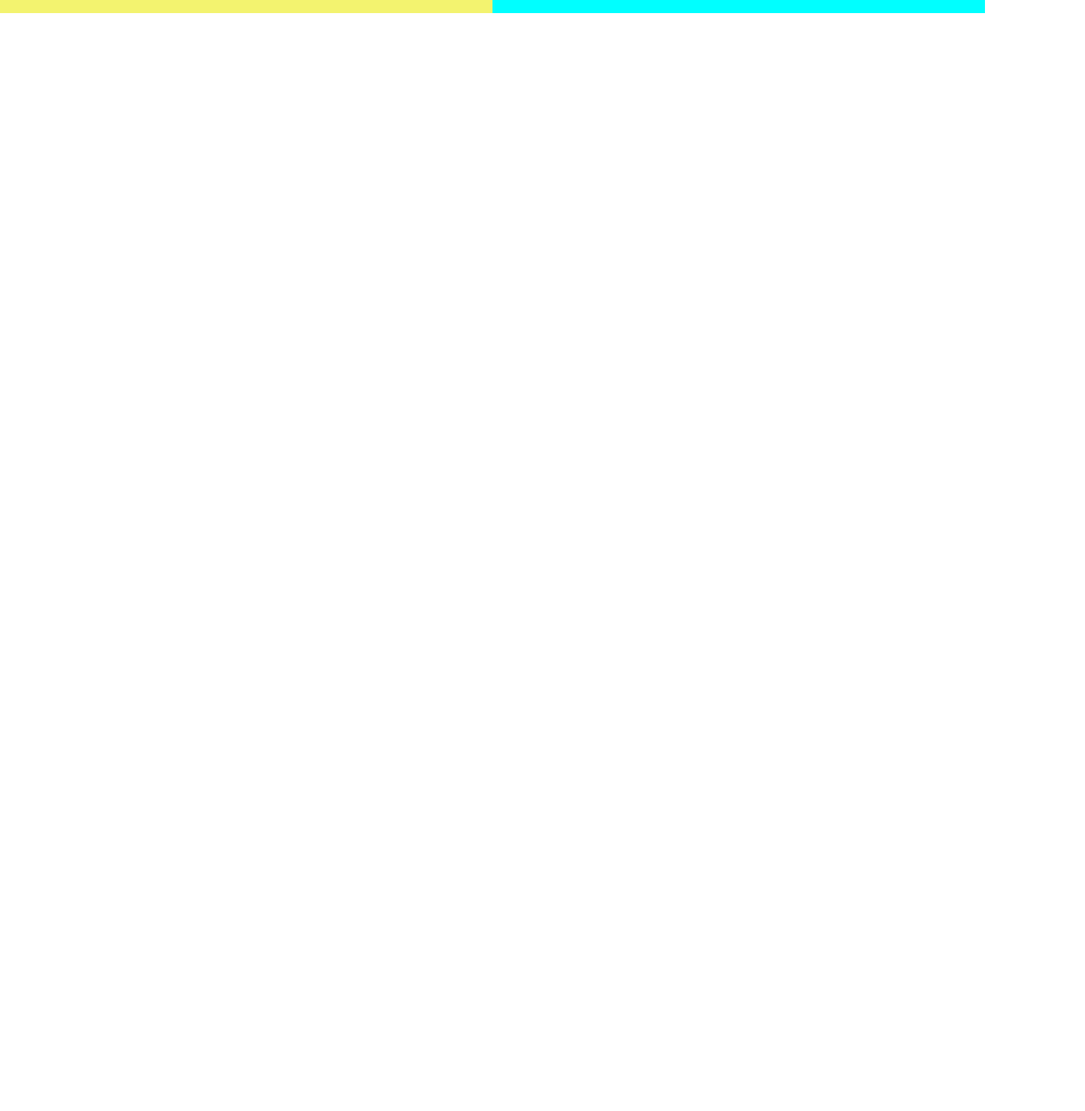
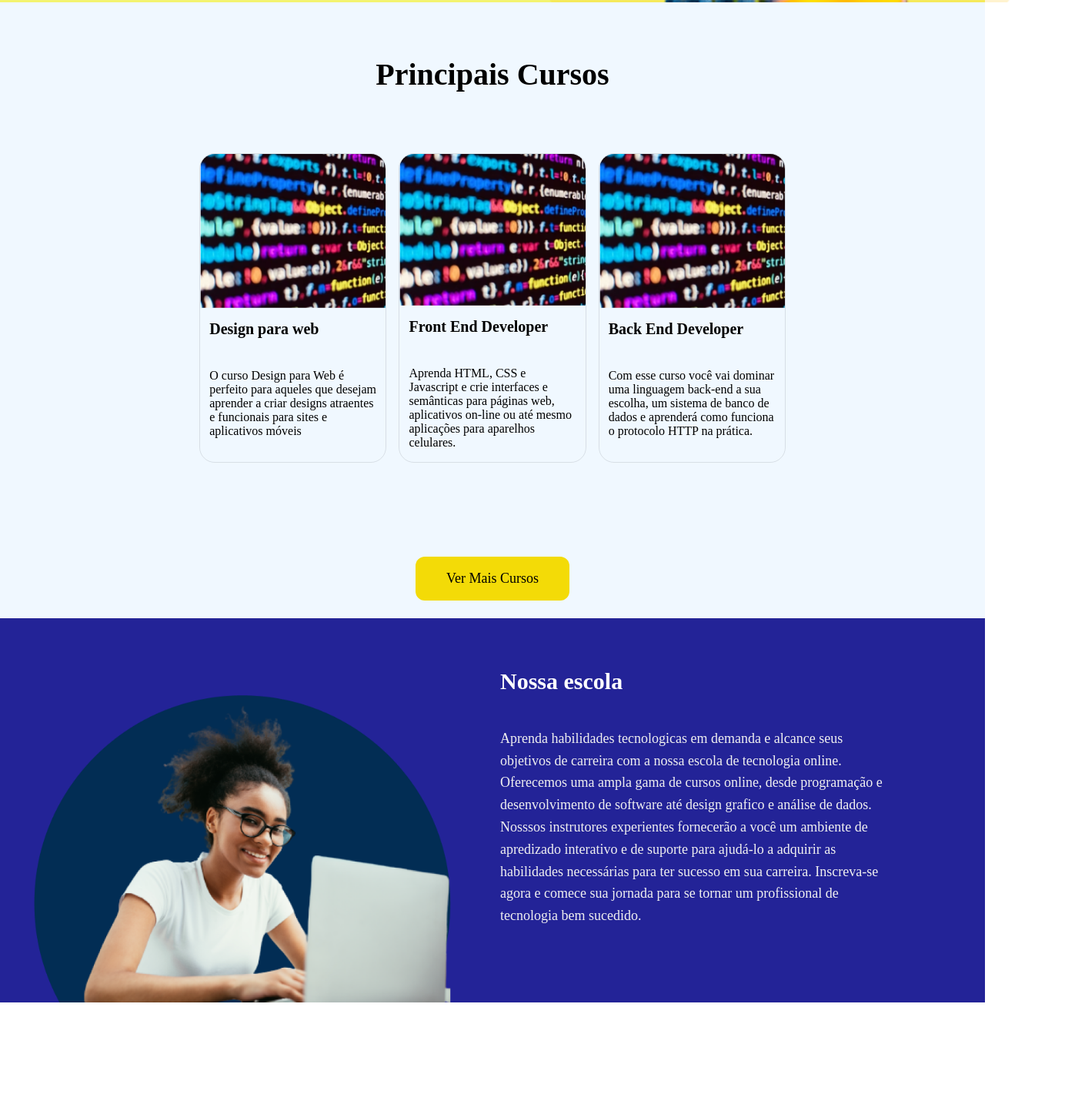
Before and after one commit to Robson-Vieira/Porojeto-Aprenser, a plain HTML site: page index.html in a window 1280 px wide. Shown: the part 777-2220 px from the top of the page at 77% size, 1410 px wide, since content can reach past the window. Before the commit the page ends 800 px from the top, so only its background shows below. Drawn offline with Linux system fonts and the light colour scheme.

Commit message:
Atualizando a pagina

```diff
--- a/index.html
+++ b/index.html
@@ -1,16 +1,17 @@
 <!DOCTYPE html>
-<html lang="en">
+<html lang="pt-br">
+
 <head>
     <meta charset="UTF-8">
     <link rel="stylesheet" href="style.css">
     <meta name="viewport" content="width=device-width, initial-scale=1.0">
     <title>Aprenser</title>
 </head>
+
 <body>
-    <header>
+    <header class="cabeçalho">
         <div class="container-logo">
             <img src="imagens/logoAprenser.png" alt="Logo com a arte aprenser" class="logo-aprenser">
-
             <nav class="navegacao">
                 <ul class="lista">
                     <li class="item-lista"><a href="#">cursos</a></li>
@@ -33,5 +34,51 @@
         </section>
     </section>
 
+    <section class="cursos-page">
+        <section class="container-delimitador">
+            <header class="principais-cursos">principais cursos</header>
+            <section class="container-cards-cursos">
+                <section class="card-curso">
+                    <div class="image"></div>
+                    <div class="content-card">
+                        <h2 class="title-card">Design para web</h2>
+                        <p class="description-card">O curso Design para Web é perfeito para aqueles que desejam aprender
+                            a criar designs atraentes e funcionais para sites e aplicativos móveis</p>
+                    </div>
+                </section>
+                <section class="card-curso">
+                    <div class="image"></div>
+                    <div class="content-card">
+                        <h2 class="title-card">Front End Developer</h2>
+                        <p class="description-card">Aprenda HTML, CSS e Javascript e crie interfaces e semânticas para
+                            páginas web, aplicativos on-line ou até mesmo aplicações para aparelhos celulares.
+                        </p>
+                    </div>
+                </section>
+                <section class="card-curso">
+                    <div class="image"></div>
+                    <div class="content-card">
+                        <h2 class="title-card">Back End Developer</h2>
+                        <p class="description-card">Com esse curso você vai dominar uma linguagem back-end a sua
+                            escolha, um sistema de banco de dados e aprenderá como funciona o protocolo HTTP na prática.
+                        </p>
+                    </div>
+                </section>
+            </section>
+        </section>
+        <a class="outros-cursos" href="#">Ver mais cursos</a>
+    </section>
+
+    <section class="page-3">
+        <section class="container-delimitador-3">
+            <div class="img"><img src="imagens/nossa-escola.png" alt=""></div>
+            <div class="text-page3">
+                <h2>Nossa escola</h2>
+                <p>Aprenda habilidades tecnologicas em demanda e alcance seus objetivos de carreira com a nossa escola de tecnologia online. Oferecemos uma ampla gama de cursos online, desde programação e desenvolvimento de software até design grafico e análise de dados. Nosssos instrutores experientes fornecerão a você um ambiente de apredizado interativo e de suporte para ajudá-lo a adquirir as habilidades necessárias para ter sucesso em sua carreira. Inscreva-se agora e comece sua jornada para se tornar um profissional de tecnologia bem sucedido.</p>
+            </div>
+        </section>
+    </section>
+
 </body>
+
 </html>
--- a/style.css
+++ b/style.css
@@ -1,99 +1,254 @@
-html{
+html,
+body {
     font-size: 62.5%;
+    height: 100%;
+    margin: 0;
+    padding: 0;
+}
 
-
-}
-body{
-    margin: 0;
-}
-header{
+.cabeçalho {
     background-color: rgba(0, 0, 0, 0.9);
-    display:flex;
+    display: flex;
     flex-direction: row;
-    height: 9em;
+    height: 6rem;
 
 }
 
-.container-logo{
+.container-logo {
 
     width: 90vw;
     margin: 0 auto;
-    padding: 0 0 0 3em ;
+    padding: 0 0 0 5rem;
     display: flex;
     justify-content: space-between;
     align-items: center;
-
 }
 
-.lista{
+.container-logo img {
+    height: 6rem;
+}
+
+.lista {
     display: flex;
     flex-direction: row;
-    padding-right: 2em;
-    gap: 2em;
+    padding-right: 5rem;
+    margin-right: 15rem;
+    gap: 2rem;
 }
 
-.item-lista a{
+.item-lista a {
     color: rgb(206, 187, 16);
-    font-size: 1.8em;
+    font-size: 1.6rem;
     list-style-type: none;
-    padding: .8rem;
+    padding: 1rem;
     text-transform: capitalize;
     border: 2px solid rgb(206, 187, 16);
     text-decoration: none;
 }
 
-.item-lista a:hover{
-    background-color:rgb(206, 187, 16) ;
+.item-lista a:hover {
+    background-color: rgb(206, 187, 16);
     color: black;
 }
 
-.conteudo-1{
-    background-color: rgba(235, 235, 11, 0.589);
+.conteudo-1 {
+    background-color: #ebeb0b96;
+    background: linear-gradient(to top, #ebeb0b96, #ffffff);
     display: flex;
     flex-direction: row;
     justify-content: space-between;
-    width: 100vw;
-    height: 88vh;
+    width: 100%;
+    height: 90vh;
 }
 
-.titulo-link-conteudo1{
+.titulo-link-conteudo1 {
     width: 50%;
     display: flex;
     justify-content: center;
     align-items: flex-start;
     flex-direction: column;
-    gap: 1.6rem;
-    padding:0 0 0 6rem ;
+    gap: 2rem;
+    padding: 0 0 0 3rem;
+    margin-left: 5rem;
 }
 
-.container-title{
-    width: 30rem;
+.container-title {
+    width: 35rem;
+
 }
 
-.title-principal{
-    margin: 0 0 2rem 0;
-    font-size: 4rem;
+.title-principal {
+    margin: 0 0 1rem 0;
+    font-size: 5rem;
 }
 
-.saiba-mais{
+.saiba-mais {
 
-    font-size: 2rem;
+    font-size: 1.7rem;
     text-decoration: none;
     background-color: rgb(241, 241, 24);
-    padding: 1rem;
-    border-radius: 1rem;
+    padding: 2rem;
+    border-radius: 1.2rem;
     color: black;
 }
 
-span{
+span {
     text-transform: uppercase;
 }
 
-.image-conteudo1{
-    width:50%;
-    background-color: aqua;
+.image-conteudo1 {
+    width: 50%;
+    display: flex;
+    align-items: flex-end;
+    justify-content: flex-start;
 }
 
-.image-conteudo1 img{
+.image-conteudo1 img {
+    height: 70rem;
+}
+
+.cursos-page {
+    height: 100vh;
+    width: 100vw;
+    background-color: aliceblue;
+    display: flex;
+    flex-direction: column;
+    align-items: center;
+}
+
+.container-delimitador {
+    height: 90%;
+    width: 70%;
+    margin: 0 auto;
+
+    display: flex;
+    align-items: center;
+    justify-content: flex-start;
+    flex-direction: column;
+}
+
+.principais-cursos {
+    font-size: 4rem;
+    text-transform: capitalize;
+    font-weight: 700;
+    margin-bottom: 10rem;
+    padding-top: 7rem;
 
 }
+
+.container-cards-cursos {
+    height: 50%;
+    width: 85%;
+    display: flex;
+    align-items: center;
+    justify-content: space-around;
+    flex-direction: row;
+    gap: 16px;
+    margin: 0;
+}
+
+.card-curso {
+    height: 40rem;
+    width: 30rem;
+    border: 1px solid rgba(0, 0, 0, 0.103);
+    border-radius: 20px;
+    overflow: hidden;
+    display: flex;
+    flex-direction: column;
+
+}
+
+.image {
+    background-image: url(imagens/curso-design-1.png);
+    background-repeat: no-repeat;
+    background-size: cover;
+    border-top-right-radius: 10px;
+    width: 100%;
+    height: 50%;
+}
+
+.content-card {
+    display: flex;
+    flex-direction: column;
+    width: 90%;
+    margin: 1.6rem auto;
+    align-items: flex-start;
+}
+
+.title-card {
+    font-size: 2rem;
+    font-weight: 600;
+    margin: 0 0 4rem 0;
+}
+
+.description-card {
+    font-size: 1.6rem;
+    margin: 0;
+}
+
+.outros-cursos {
+    color: rgb(0, 0, 0);
+    font-size: 1.8rem;
+    list-style-type: none;
+    padding: 1.8rem 4rem;
+    text-transform: capitalize;
+    background-color: rgb(243, 219, 7);
+    text-decoration: none;
+    border-radius: 12px;
+
+}
+
+.page-3 {
+    width: 100vw;
+    height: 80vh;
+}
+
+.container-delimitador-3 {
+    width: 100%;
+    height: 78%;
+    display: flex;
+    flex-direction: row;
+    align-self: flex-end;
+    background-color: rgba(6, 6, 138, 0.884);
+
+}
+
+.img {
+    display: flex;
+    align-items: flex-end;
+    justify-content: center;
+    height: 100%;
+    width: 50%;
+
+}
+
+.img img {
+    height: 80%;
+    min-width: 10rem;
+}
+
+.text-page3 {
+    height: 100%;
+    width: 50%;
+    display: flex;
+    flex-direction: column;
+    justify-content: start;
+    margin: 4rem 0 0;
+
+    padding-left: 2rem;
+
+}
+
+.text-page3 h2 {
+    font-size: 3rem;
+    color: #ffffff;
+}
+
+.text-page3 p {
+    font-size: 1.8rem;
+    line-height: 1.6; /* melhora legibilidade */
+    max-width: 50rem;
+    text-align: left;
+    color: #f0f0f0;
+    font-weight: 300;
+}
```
Lines whose indentation alone changed are shown as unchanged.
